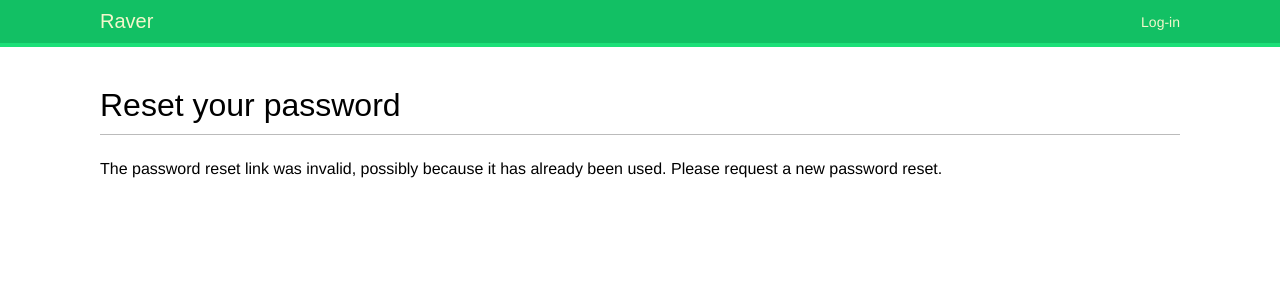
After one commit to manny-uncharted/raver, a Django app: page /account/reset/1/1/ in a window 1280 px wide. The commit adds this page. Shown: the top 300 px of the page. Run offline with Django 4.2, Linux system fonts and the light colour scheme; some web fonts are replaced.

Commit message:
implemented the password reset

```diff
--- a/raver/account/templates/account/login.html
+++ b/raver/account/templates/account/login.html
@@ -10,4 +10,7 @@
         {% csrf_token %}
         <p><input type="submit" value="Log in"></p>
     </form>
+    <p>
+        <a href="{% url "password_reset" %}">Forgotten your password</a>
+    </p>
 {% endblock %}
--- /dev/null
+++ b/raver/account/templates/registration/password_reset_confirm.html
@@ -0,0 +1,18 @@
+{% extends "base.html" %}
+
+{% block title %} Reset your password {% endblock %}
+
+{% block content %}
+    <h1>Reset your password</h1>
+    {% if validlink %}
+        <p>Please enter your new password twice:</p>
+        <form method="post">
+            {{ form.as_p }}
+            {% csrf_token %}
+            <p><input type="submit" value="Change my password" /></p>
+        </form>
+    {% else %}
+        <p>The password reset link was invalid, possibly because it has already
+        been used. Please request a new password reset.</p>
+    {% endif %}
+{% endblock %}
--- /dev/null
+++ b/raver/account/templates/registration/password_reset_email.html
@@ -0,0 +1,3 @@
+Someone asked for password reset for email {{email}}. Follow the link below:
+{{protocol}}://{{domain}}{% url "password_reset_confirm" uidb64=uid token=token %}
+Your username, in case you've forgotten: {{user.get_username}}
--- a/raver/account/urls.py
+++ b/raver/account/urls.py
@@ -12,5 +12,11 @@ urlpatterns = [
     path('password_change/', auth_views.PasswordChangeView.as_view(), name='password_change'),
     path('password_change/done/', auth_views.PasswordChangeDoneView.as_view(), name='password_change_done'),
 
+    # reset password urls
+    path('password_reset/', auth_views.PasswordResetView.as_view(), name='password_reset'),
+    path('password_reset/done/', auth_views.PasswordResetDoneView.as_view(), name='password_reset_done'),
+    path('reset/<uidb64>/<token>/', auth_views.PasswordResetConfirmView.as_view(), name='password_reset_confirm'),
+    path('reset/complete/', auth_views.PasswordResetCompleteView.as_view(), name='password_reset_complete'),
+
     path('', views.dashboard, name='dashboard'),
 ]
```
Also changed, not shown: raver/account/templates/registration/password_reset_complete.html (added, +9 -0 lines), raver/account/templates/registration/password_reset_done.html (added, +9 -0 lines), raver/account/templates/registration/password_reset_form.html (added, +13 -0 lines).
